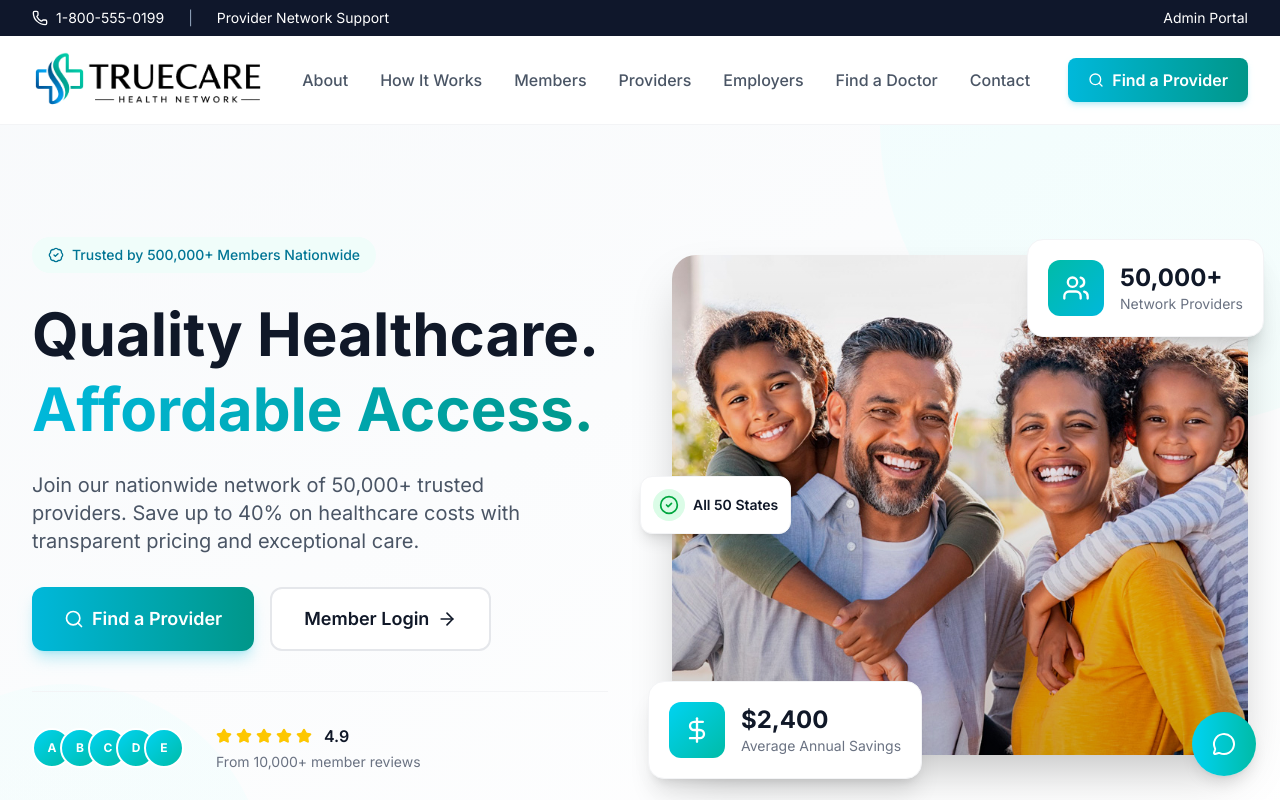
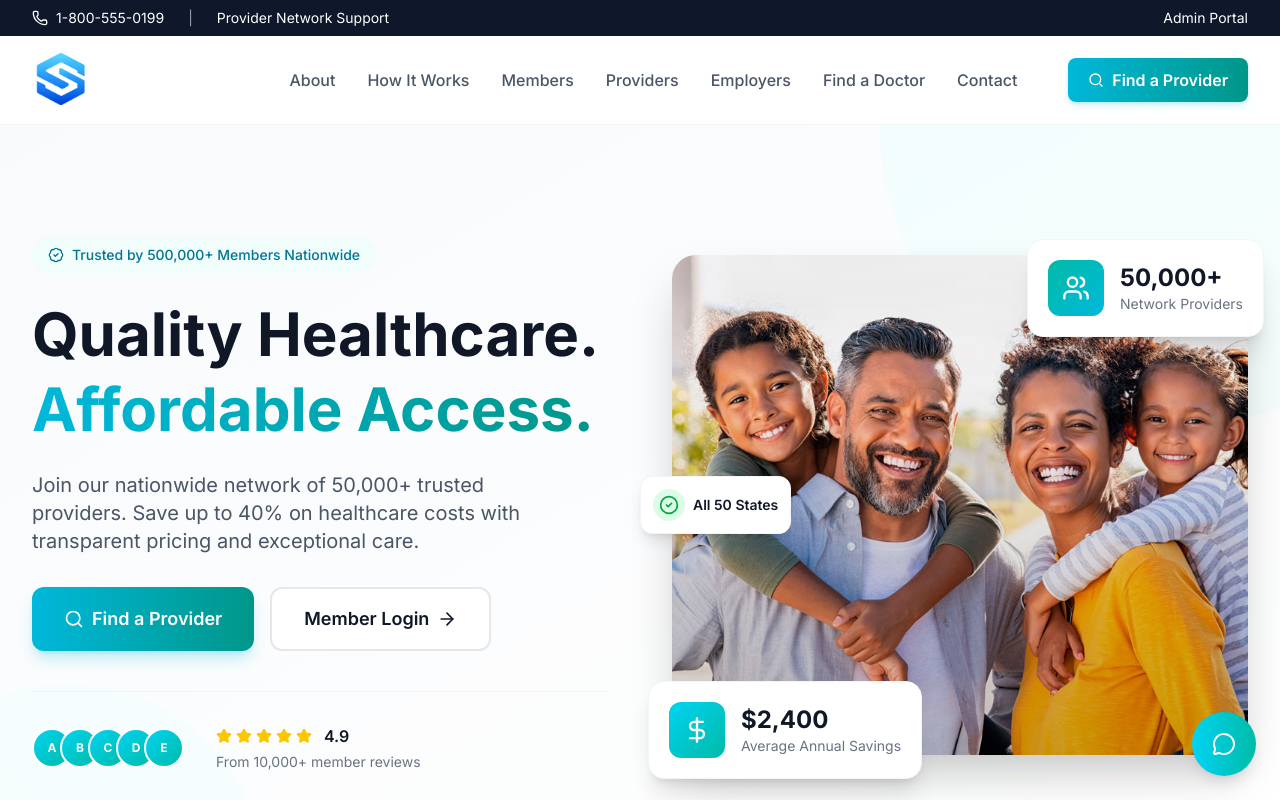
Before and after one commit to CoHoast/clarity-health-network, a Next.js app: page / in a window 1280 px wide. Shown: the top 800 px of the page. Built offline with nearby package versions, Linux system fonts and the light colour scheme.

Commit message:
feat: Replace TrueCare logo with Solidarity logo

```diff
--- a/app/admin-login/page.tsx
+++ b/app/admin-login/page.tsx
@@ -55,7 +55,7 @@ export default function AdminLoginPage() {
         {/* Logo */}
         <div className="text-center mb-8">
           <img
-            src="/truecare-logo.png"
+            src="/solidarity-logo.png"
             alt="TrueCare Health Network"
             className="h-14 w-auto mx-auto mb-4"
           />
--- a/app/login/LoginForm.tsx
+++ b/app/login/LoginForm.tsx
@@ -77,7 +77,7 @@ export default function LoginForm() {
           {/* Logo */}
           <Link href="/" className="block mb-8">
             <img
-              src="/truecare-logo.png"
+              src="/solidarity-logo.png"
               alt="TrueCare Health Network"
               className="h-14 w-auto"
             />
@@ -221,7 +221,7 @@ export default function LoginForm() {
 
         <div className="relative text-white text-center max-w-md">
           <img
-            src="/truecare-logo.png"
+            src="/solidarity-logo.png"
             alt="TrueCare Health Network"
             className="h-16 w-auto mx-auto mb-8"
           />
--- a/components/admin/AdminLayout.tsx
+++ b/components/admin/AdminLayout.tsx
@@ -252,7 +252,7 @@ export default function AdminLayout({ children }: { children: React.ReactNode })
         {/* Logo */}
         <div className="h-20 flex items-center justify-between px-4 border-b border-[#334155] bg-[#0F172A]">
           <Link href="/admin" className="flex items-center hover:opacity-80 transition-opacity">
-            <img src="/truecare-logo-dark.png" alt="TrueCare Health Network" className="h-12 w-auto" />
+            <img src="/solidarity-logo.png" alt="Solidarity Health Network" className="h-12 w-auto" />
           </Link>
           <button
             onClick={() => setSidebarOpen(false)}
--- a/components/employer/EmployerLayout.tsx
+++ b/components/employer/EmployerLayout.tsx
@@ -101,7 +101,7 @@ export default function EmployerLayout({ children }: { children: React.ReactNode
         {/* Logo */}
         <div className="h-20 flex items-center justify-between px-4 border-b border-slate-700 bg-slate-800">
           <Link href="/" className="flex items-center">
-            <img src="/truecare-logo-dark.png" alt="TrueCare Health Network" className="h-12 w-auto" />
+            <img src="/solidarity-logo.png" alt="Solidarity Health Network" className="h-12 w-auto" />
           </Link>
           <button
             onClick={() => setSidebarOpen(false)}
--- a/components/marketing/Footer.tsx
+++ b/components/marketing/Footer.tsx
@@ -11,7 +11,7 @@ export default function MarketingFooter() {
           {/* Brand */}
           <div className="lg:col-span-2">
             <div className="flex items-center gap-3 mb-6">
-              <img src="/truecare-logo.png" alt="TrueCare Health Network" className="h-12 w-auto" />
+              <img src="/solidarity-logo.png" alt="Solidarity Health Network" className="h-12 w-auto" />
             </div>
             <p className="text-sky-300 mb-6 max-w-sm">
               Quality healthcare made affordable. Join our network of 50,000+ providers
--- a/components/marketing/Header.tsx
+++ b/components/marketing/Header.tsx
@@ -41,7 +41,7 @@ export default function MarketingHeader() {
         <div className="flex justify-between items-center">
           {/* Logo */}
           <Link href="/" className="flex items-center">
-            <img src="/truecare-logo.png" alt="TrueCare Health Network" className="h-14 w-auto" />
+            <img src="/solidarity-logo.png" alt="Solidarity Health Network" className="h-14 w-auto" />
           </Link>
 
           {/* Desktop nav */}
--- a/components/member/MemberLayout.tsx
+++ b/components/member/MemberLayout.tsx
@@ -110,7 +110,7 @@ export default function MemberLayout({ children }: { children: React.ReactNode }
         {/* Logo */}
         <div className="h-20 flex items-center justify-between px-4 border-b border-gray-200">
           <Link href="/" className="flex items-center">
-            <img src="/truecare-logo.png" alt="TrueCare Health Network" className="h-12 w-auto" />
+            <img src="/solidarity-logo.png" alt="Solidarity Health Network" className="h-12 w-auto" />
           </Link>
           <button
             onClick={() => setSidebarOpen(false)}
--- a/components/provider/ProviderLayout.tsx
+++ b/components/provider/ProviderLayout.tsx
@@ -112,7 +112,7 @@ export default function ProviderLayout({ children }: { children: React.ReactNode
         {/* Logo */}
         <div className="h-20 flex items-center justify-between px-4 border-b border-slate-700 bg-slate-800">
           <Link href="/" className="flex items-center">
-            <img src="/truecare-logo-dark.png" alt="TrueCare Health Network" className="h-12 w-auto" />
+            <img src="/solidarity-logo.png" alt="Solidarity Health Network" className="h-12 w-auto" />
           </Link>
           <button
             onClick={() => setSidebarOpen(false)}
```
Also changed, not shown: public/solidarity-logo.png (added).
